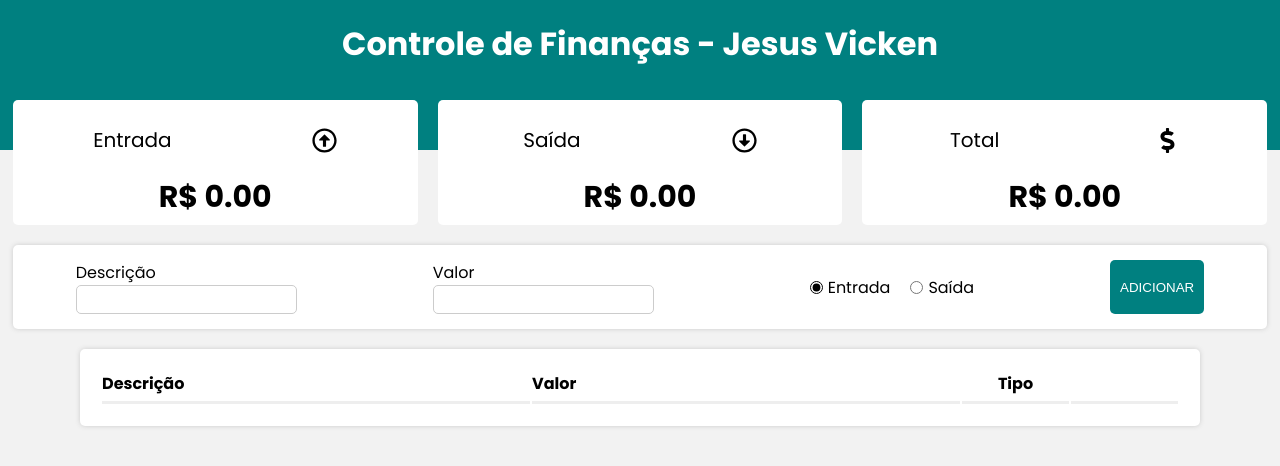
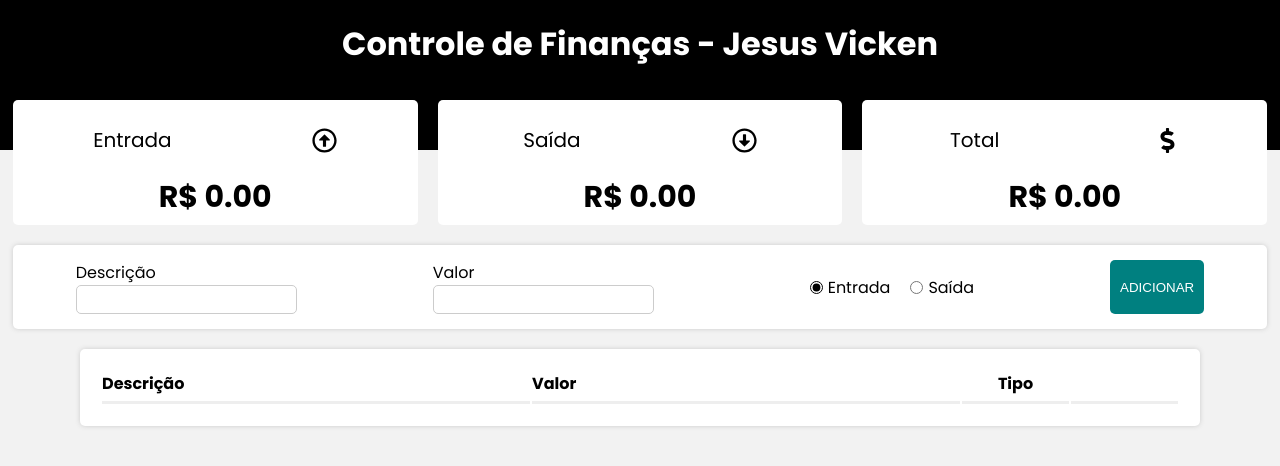
Before and after one commit to JesusVicken/controle-financeiro, a React (Vite) app: page / in a window 1280 px wide. Shown: the top 466 px of the page. Built offline with nearby package versions, Linux system fonts and the light colour scheme.

Commit message:
finalizado 2

```diff
--- a/src/components/Header/style.js
+++ b/src/components/Header/style.js
@@ -3,7 +3,7 @@ import styled from "styled-components";
 export const Container = styled.div`
     height: 150px;
     text-align: center;
-    background-color: teal;
+    background-color: black;
 
 `;
 
```
